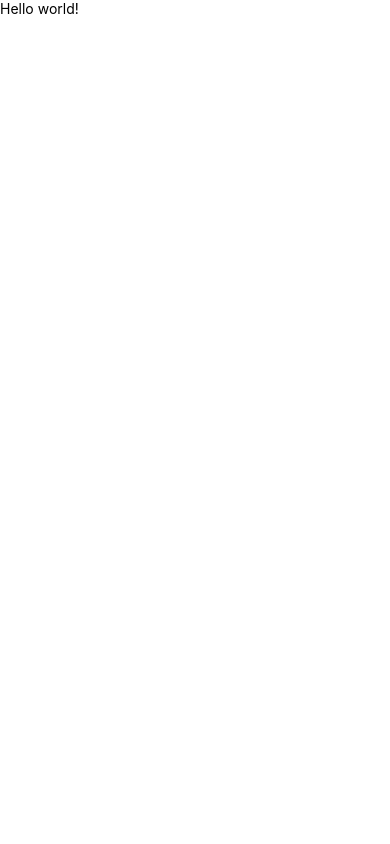
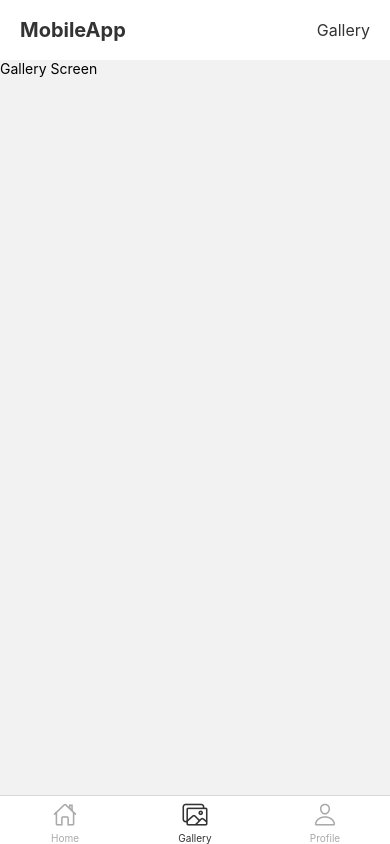
Before and after one commit to 10gitt22/MobileApp, a React Native app: screen /Gallery in a window 390 px wide. Built offline with nearby package versions, Linux system fonts and the light colour scheme.

Commit message:
add navigation for app

```diff
--- a/App.tsx
+++ /dev/null
@@ -1,12 +0,0 @@
-import React from 'react';
-import {SafeAreaView, Text} from 'react-native';
-
-const App = () => {
-  return (
-    <SafeAreaView>
-      <Text>Hello world!</Text>
-    </SafeAreaView>
-  );
-};
-
-export default App;
--- a/index.js
+++ b/index.js
@@ -3,7 +3,7 @@
  */
 
 import {AppRegistry} from 'react-native';
-import App from './App';
+import App from './src/App';
 import {name as appName} from './app.json';
 
 AppRegistry.registerComponent(appName, () => App);
--- /dev/null
+++ b/src/App.tsx
@@ -0,0 +1,12 @@
+import React from 'react';
+import {AppNavigator} from './AppNavigator';
+
+const App = () => {
+  return (
+    <>
+      <AppNavigator />
+    </>
+  );
+};
+
+export default App;
--- /dev/null
+++ b/src/AppNavigator.tsx
@@ -0,0 +1,49 @@
+import React from 'react';
+import {NavigationContainer} from '@react-navigation/native';
+import {createBottomTabNavigator} from '@react-navigation/bottom-tabs';
+import Ionicons from 'react-native-vector-icons/Ionicons';
+
+import {HomeScreen} from './screens/HomeScreen/HomeScreen';
+import {GalleryScreen} from './screens/GalleryScreen/GalleryScreen';
+import {ProfileScreen} from './screens/ProfileScreen/ProfileScreen';
+import {Logo} from './ui/Logo/Logo';
+import {Header} from './ui/Header/Header';
+
+import {colors} from './styles/base';
+
+const Tab = createBottomTabNavigator();
+
+enum TabIcons {
+  Home = 'ios-home-outline',
+  Gallery = 'ios-images-outline',
+  Profile = 'ios-person-outline',
+}
+
+type TabIconString = keyof typeof TabIcons;
+
+export const AppNavigator = () => {
+  return (
+    <NavigationContainer>
+      <Tab.Navigator
+        initialRouteName="Home"
+        screenOptions={({route}) => ({
+          /* eslint-disable react/no-unstable-nested-components*/
+          tabBarIcon: ({color, size}) => (
+            <Ionicons
+              name={TabIcons[route.name as TabIconString]}
+              color={color}
+              size={size}
+            />
+          ),
+          headerRight: Logo,
+          header: Header,
+          tabBarActiveTintColor: colors.text,
+          tabBarInactiveTintColor: colors.gray,
+        })}>
+        <Tab.Screen name="Home" component={HomeScreen} />
+        <Tab.Screen name="Gallery" component={GalleryScreen} />
+        <Tab.Screen name="Profile" component={ProfileScreen} />
+      </Tab.Navigator>
+    </NavigationContainer>
+  );
+};
--- /dev/null
+++ b/src/screens/GalleryScreen/GalleryScreen.tsx
@@ -0,0 +1,10 @@
+import React from 'react';
+import {View, Text} from 'react-native';
+
+export const GalleryScreen = () => {
+  return (
+    <View>
+      <Text>Gallery Screen</Text>
+    </View>
+  );
+};
--- /dev/null
+++ b/src/screens/HomeScreen/HomeScreen.tsx
@@ -0,0 +1,10 @@
+import React from 'react';
+import {View, Text} from 'react-native';
+
+export const HomeScreen = () => {
+  return (
+    <View>
+      <Text>Home Screen</Text>
+    </View>
+  );
+};
--- /dev/null
+++ b/src/screens/ProfileScreen/ProfileScreen.tsx
@@ -0,0 +1,10 @@
+import React from 'react';
+import {View, Text} from 'react-native';
+
+export const ProfileScreen = () => {
+  return (
+    <View>
+      <Text>Profile Screen</Text>
+    </View>
+  );
+};
--- /dev/null
+++ b/src/styles/base.js
@@ -0,0 +1,23 @@
+export const colors = {
+  primary: '#f2f2f2',
+  text: '#333',
+  gray: '#aaa',
+  white: '#fff',
+};
+
+export const sizes = {
+  header: 60,
+};
+
+export const paddings = {
+  sm: 10,
+  md: 20,
+  lg: 30,
+  xl: 40,
+};
+
+export const font = {
+  sm: 12,
+  md: 16,
+  lg: 20,
+};
--- /dev/null
+++ b/src/ui/Header/Header.tsx
@@ -0,0 +1,30 @@
+import React from 'react';
+import {View, Text, StyleSheet} from 'react-native';
+import {BottomTabHeaderProps} from '@react-navigation/bottom-tabs';
+import {Logo} from '../Logo/Logo';
+import {colors, font, paddings, sizes} from '../../styles/base';
+
+export const Header: React.FC<BottomTabHeaderProps> = props => {
+  return (
+    <View style={styles.container}>
+      <Logo />
+      <Text style={styles.screenText}>{props.route.name}</Text>
+    </View>
+  );
+};
+
+const styles = StyleSheet.create({
+  container: {
+    flexDirection: 'row',
+    justifyContent: 'space-between',
+    alignItems: 'center',
+    height: sizes.header,
+    width: '100%',
+    paddingHorizontal: paddings.md,
+    backgroundColor: colors.white,
+  },
+  screenText: {
+    color: colors.text,
+    fontSize: font.md,
+  },
+});
--- /dev/null
+++ b/src/ui/Logo/Logo.tsx
@@ -0,0 +1,15 @@
+import {Text, StyleSheet} from 'react-native';
+import React from 'react';
+import {colors, font} from '../../styles/base';
+
+export const Logo = () => {
+  return <Text style={styles.logo}>MobileApp</Text>;
+};
+
+const styles = StyleSheet.create({
+  logo: {
+    color: colors.text,
+    fontWeight: '700',
+    fontSize: font.lg,
+  },
+});
```
Also changed, not shown: package.json (+7 -1 lines), 4 other files (tests, documents, lock files or other folders).
